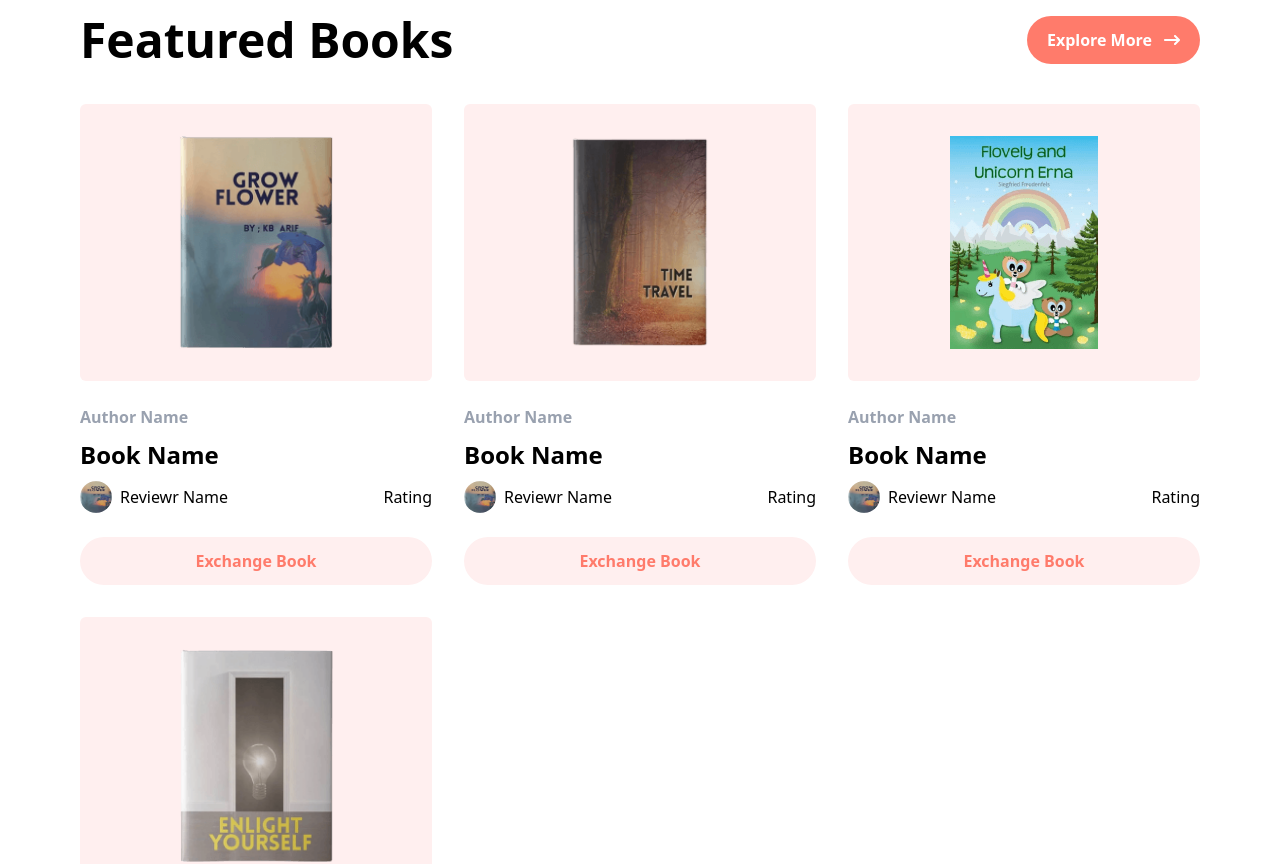
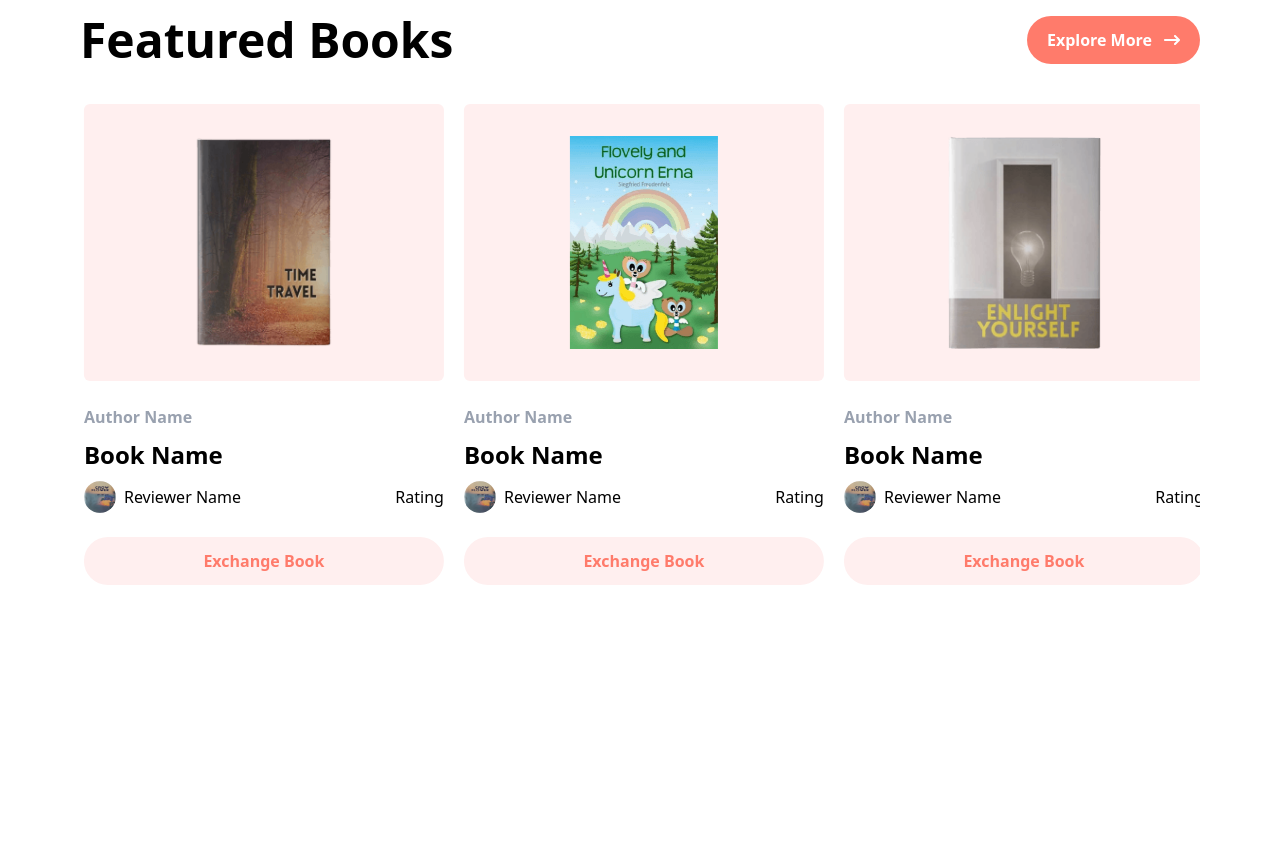
Before and after one commit to iqbalxrr/Book-Tranding-Hub, a Next.js app: page / in a window 1280 px wide. Shown: the part 840-1704 px from the top of the page. After the commit the page ends 1489 px from the top, so only its background shows below. Built offline with nearby package versions, Linux system fonts and the light colour scheme.

Commit message:
added slider on cards

```diff
--- a/package.json
+++ b/package.json
@@ -14,7 +14,8 @@
     "next": "15.5.3",
     "react": "19.1.0",
     "react-dom": "19.1.0",
-    "react-icons": "^5.5.0"
+    "react-icons": "^5.5.0",
+    "swiper": "^12.0.1"
   },
   "devDependencies": {
     "@eslint/eslintrc": "^3",
--- a/src/components/Featured.jsx
+++ b/src/components/Featured.jsx
@@ -1,8 +1,14 @@
+'use client'
+
 import React from 'react';
 import { FaRegEye } from "react-icons/fa6";
 import { TbArrowsCross } from "react-icons/tb";
 import { RiPokerHeartsLine } from "react-icons/ri";
 import { FaArrowRightLong } from "react-icons/fa6";
+
+import { Swiper, SwiperSlide } from 'swiper/react';
+import 'swiper/css';
+import { Autoplay, Pagination } from "swiper/modules";
 
 const Featured = () => {
     return (
@@ -19,159 +25,187 @@ const Featured = () => {
                 </div>
             </div>
 
-        <div className=' grid grid-cols-1 md:grid-cols-2 lg:grid-cols-3 gap-8 '>
+            <div className="w-full">
+                <Swiper
+                    modules={[Autoplay, Pagination]}
+                    slidesPerView={1} // mobile default
+                    spaceBetween={20}
+                    autoplay={{ delay: 4000 }}
+                    speed={2000}
+                    loop={true}
+                    pagination={{ clickable: true }}
+                    breakpoints={{
+                        //  0: { slidesPerView: 1 },
+                        768: { slidesPerView: 2 },   // md
+                        1024: { slidesPerView: 3 },  // lg
+                    }}
+                >
+                    {/* Slide 1 */}
+                    <SwiperSlide>
+                        <div className="space-y-6 group relative">
+                            <div className="flex justify-center items-center bg-[#FFEFEF] py-8 rounded-md">
+                                <img
+                                    className="h-[213px] transition-transform duration-500 ease-in-out transform group-hover:scale-110"
+                                    src="/book1.png"
+                                    alt="book"
+                                />
+                            </div>
 
-            <div className='space-y-6 group relative'>
-                {/* image */}
-                <div className='flex justify-center items-center bg-[#FFEFEF] py-8 rounded-md  '>
-                    <img className='h-[213px] transition-transform duration-500 ease-in-out transform group-hover:scale-110'
-                        src='/book1.png' alt="book" />
-                </div>
-                   {/* Icons (hidden by default, visible on hover) */}
                             <div className="absolute top-24 right-3 flex flex-col gap-3 -translate-y-1/2 opacity-0 group-hover:opacity-100 transition-opacity duration-500">
-                    <button className="w-9 h-9 flex justify-center items-center hover:text-white transition duration-700 p-2 rounded-full border-1 border-gray-400 hover:bg-[#FF7B6B]">
+                                <button className="w-9 h-9 flex justify-center items-center hover:text-white transition duration-700 p-2 rounded-full border border-gray-400 hover:bg-[#FF7B6B]">
                                     <RiPokerHeartsLine />
                                 </button>
-                    <button className="w-9 h-9 flex justify-center items-center hover:text-white transition duration-700 p-2 rounded-full border-1 border-gray-400 hover:bg-[#FF7B6B]">
+                                <button className="w-9 h-9 flex justify-center items-center hover:text-white transition duration-700 p-2 rounded-full border border-gray-400 hover:bg-[#FF7B6B]">
                                     <TbArrowsCross />
                                 </button>
-                    <button className="w-9 h-9 flex justify-center items-center hover:text-white transition duration-700 p-2 rounded-full border-1 border-gray-400 hover:bg-[#FF7B6B]">
+                                <button className="w-9 h-9 flex justify-center items-center hover:text-white transition duration-700 p-2 rounded-full border border-gray-400 hover:bg-[#FF7B6B]">
                                     <FaRegEye />
                                 </button>
                             </div>
 
-                {/* image information */}
-                <div className='space-y-2.5'>
-                    <h4 className='text-gray-400 font-bold'>Author Name</h4>
-                    <h2 className='text-2xl font-bold hover:text-[#FF7B6B] transition duration-700'>Book Name</h2>
-                    <div className='flex justify-between items-center'>
-                        <div className='flex gap-2 items-center'>
-                            <img className='w-8 h-8 rounded-full ' src="/book1.png" alt="" />
-                            <p>Reviewr Name</p>
+                            <div className="space-y-2.5">
+                                <h4 className="text-gray-400 font-bold">Author Name</h4>
+                                <h2 className="text-2xl font-bold hover:text-[#FF7B6B] transition duration-700">Book Name</h2>
+                                <div className="flex justify-between items-center">
+                                    <div className="flex gap-2 items-center">
+                                        <img className="w-8 h-8 rounded-full" src="/book1.png" alt="" />
+                                        <p>Reviewer Name</p>
                                     </div>
                                     <p>Rating</p>
                                 </div>
                             </div>
-                {/* button */}
-                <button
-                    className='w-full text-[#FF7B6B] bg-[#FFEFEF] rounded-full font-bold py-3 hover:text-white hover:bg-[#FF7B6B] transition duration-700'
-                >Exchange Book</button>
+
+                            <button className="w-full text-[#FF7B6B] bg-[#FFEFEF] rounded-full font-bold py-3 hover:text-white hover:bg-[#FF7B6B] transition duration-700">
+                                Exchange Book
+                            </button>
+                        </div>
+                    </SwiperSlide>
+
+                    {/* Slide 2 */}
+                    <SwiperSlide>
+                        <div className="space-y-6 group relative">
+                            <div className="flex justify-center items-center bg-[#FFEFEF] py-8 rounded-md">
+                                <img
+                                    className="h-[213px] transition-transform duration-500 ease-in-out transform group-hover:scale-110"
+                                    src="/book2.png"
+                                    alt="book"
+                                />
                             </div>
 
-              <div className='space-y-6 group relative'>
-                {/* image */}
-                <div className='flex justify-center items-center bg-[#FFEFEF] py-8 rounded-md  '>
-                    <img className='h-[213px] transition-transform duration-500 ease-in-out transform group-hover:scale-110'
-                        src='/book2.png' alt="book" />
-                </div>
-                   {/* Icons (hidden by default, visible on hover) */}
                             <div className="absolute top-24 right-3 flex flex-col gap-3 -translate-y-1/2 opacity-0 group-hover:opacity-100 transition-opacity duration-500">
-                    <button className="w-9 h-9 flex justify-center items-center hover:text-white transition duration-700 p-2 rounded-full border-1 border-gray-400 hover:bg-[#FF7B6B]">
+                                <button className="w-9 h-9 flex justify-center items-center hover:text-white transition duration-700 p-2 rounded-full border border-gray-400 hover:bg-[#FF7B6B]">
                                     <RiPokerHeartsLine />
                                 </button>
-                    <button className="w-9 h-9 flex justify-center items-center hover:text-white transition duration-700 p-2 rounded-full border-1 border-gray-400 hover:bg-[#FF7B6B]">
+                                <button className="w-9 h-9 flex justify-center items-center hover:text-white transition duration-700 p-2 rounded-full border border-gray-400 hover:bg-[#FF7B6B]">
                                     <TbArrowsCross />
                                 </button>
-                    <button className="w-9 h-9 flex justify-center items-center hover:text-white transition duration-700 p-2 rounded-full border-1 border-gray-400 hover:bg-[#FF7B6B]">
+                                <button className="w-9 h-9 flex justify-center items-center hover:text-white transition duration-700 p-2 rounded-full border border-gray-400 hover:bg-[#FF7B6B]">
                                     <FaRegEye />
                                 </button>
                             </div>
 
-                {/* image information */}
-                <div className='space-y-2.5'>
-                    <h4 className='text-gray-400 font-bold'>Author Name</h4>
-                    <h2 className='text-2xl font-bold hover:text-[#FF7B6B] transition duration-700'>Book Name</h2>
-                    <div className='flex justify-between items-center'>
-                        <div className='flex gap-2 items-center'>
-                            <img className='w-8 h-8 rounded-full ' src="/book1.png" alt="" />
-                            <p>Reviewr Name</p>
+                            <div className="space-y-2.5">
+                                <h4 className="text-gray-400 font-bold">Author Name</h4>
+                                <h2 className="text-2xl font-bold hover:text-[#FF7B6B] transition duration-700">Book Name</h2>
+                                <div className="flex justify-between items-center">
+                                    <div className="flex gap-2 items-center">
+                                        <img className="w-8 h-8 rounded-full" src="/book1.png" alt="" />
+                                        <p>Reviewer Name</p>
                                     </div>
                                     <p>Rating</p>
                                 </div>
                             </div>
-                {/* button */}
-                <button
-                    className='w-full text-[#FF7B6B] bg-[#FFEFEF] rounded-full font-bold py-3 hover:text-white hover:bg-[#FF7B6B] transition duration-700'
-                >Exchange Book</button>
+
+                            <button className="w-full text-[#FF7B6B] bg-[#FFEFEF] rounded-full font-bold py-3 hover:text-white hover:bg-[#FF7B6B] transition duration-700">
+                                Exchange Book
+                            </button>
+                        </div>
+                    </SwiperSlide>
+
+                    {/* Slide 3 */}
+                    <SwiperSlide>
+                        <div className="space-y-6 group relative">
+                            <div className="flex justify-center items-center bg-[#FFEFEF] py-8 rounded-md">
+                                <img
+                                    className="h-[213px] transition-transform duration-500 ease-in-out transform group-hover:scale-110"
+                                    src="/book3.png"
+                                    alt="book"
+                                />
                             </div>
 
-             <div className='space-y-6 group relative'>
-                {/* image */}
-                <div className='flex justify-center items-center bg-[#FFEFEF] py-8 rounded-md  '>
-                    <img className='h-[213px] transition-transform duration-500 ease-in-out transform group-hover:scale-110'
-                        src='/book3.png' alt="book" />
-                </div>
-                   {/* Icons (hidden by default, visible on hover) */}
                             <div className="absolute top-24 right-3 flex flex-col gap-3 -translate-y-1/2 opacity-0 group-hover:opacity-100 transition-opacity duration-500">
-                    <button className="w-9 h-9 flex justify-center items-center hover:text-white transition duration-700 p-2 rounded-full border-1 border-gray-400 hover:bg-[#FF7B6B]">
+                                <button className="w-9 h-9 flex justify-center items-center hover:text-white transition duration-700 p-2 rounded-full border border-gray-400 hover:bg-[#FF7B6B]">
                                     <RiPokerHeartsLine />
                                 </button>
-                    <button className="w-9 h-9 flex justify-center items-center hover:text-white transition duration-700 p-2 rounded-full border-1 border-gray-400 hover:bg-[#FF7B6B]">
+                                <button className="w-9 h-9 flex justify-center items-center hover:text-white transition duration-700 p-2 rounded-full border border-gray-400 hover:bg-[#FF7B6B]">
                                     <TbArrowsCross />
                                 </button>
-                    <button className="w-9 h-9 flex justify-center items-center hover:text-white transition duration-700 p-2 rounded-full border-1 border-gray-400 hover:bg-[#FF7B6B]">
+                                <button className="w-9 h-9 flex justify-center items-center hover:text-white transition duration-700 p-2 rounded-full border border-gray-400 hover:bg-[#FF7B6B]">
                                     <FaRegEye />
                                 </button>
                             </div>
 
-                {/* image information */}
-                <div className='space-y-2.5'>
-                    <h4 className='text-gray-400 font-bold'>Author Name</h4>
-                    <h2 className='text-2xl font-bold hover:text-[#FF7B6B] transition duration-700'>Book Name</h2>
-                    <div className='flex justify-between items-center'>
-                        <div className='flex gap-2 items-center'>
-                            <img className='w-8 h-8 rounded-full ' src="/book1.png" alt="" />
-                            <p>Reviewr Name</p>
+                            <div className="space-y-2.5">
+                                <h4 className="text-gray-400 font-bold">Author Name</h4>
+                                <h2 className="text-2xl font-bold hover:text-[#FF7B6B] transition duration-700">Book Name</h2>
+                                <div className="flex justify-between items-center">
+                                    <div className="flex gap-2 items-center">
+                                        <img className="w-8 h-8 rounded-full" src="/book1.png" alt="" />
+                                        <p>Reviewer Name</p>
                                     </div>
                                     <p>Rating</p>
                                 </div>
                             </div>
-                {/* button */}
-                <button
-                    className='w-full text-[#FF7B6B] bg-[#FFEFEF] rounded-full font-bold py-3 hover:text-white hover:bg-[#FF7B6B] transition duration-700'
-                >Exchange Book</button>
+
+                            <button className="w-full text-[#FF7B6B] bg-[#FFEFEF] rounded-full font-bold py-3 hover:text-white hover:bg-[#FF7B6B] transition duration-700">
+                                Exchange Book
+                            </button>
+                        </div>
+                    </SwiperSlide>
+
+                     {/* Slide 4 */}
+                    <SwiperSlide>
+                        <div className="space-y-6 group relative">
+                            <div className="flex justify-center items-center bg-[#FFEFEF] py-8 rounded-md">
+                                <img
+                                    className="h-[213px] transition-transform duration-500 ease-in-out transform group-hover:scale-110"
+                                    src="/book4.png"
+                                    alt="book"
+                                />
                             </div>
 
-            <div className='space-y-6 group relative'>
-                {/* image */}
-                <div className='flex justify-center items-center bg-[#FFEFEF] py-8 rounded-md  '>
-                    <img className='h-[213px] transition-transform duration-500 ease-in-out transform group-hover:scale-110'
-                        src='/book4.png' alt="book" />
-                </div>
-                   {/* Icons (hidden by default, visible on hover) */}
                             <div className="absolute top-24 right-3 flex flex-col gap-3 -translate-y-1/2 opacity-0 group-hover:opacity-100 transition-opacity duration-500">
-                    <button className="w-9 h-9 flex justify-center items-center hover:text-white transition duration-700 p-2 rounded-full border-1 border-gray-400 hover:bg-[#FF7B6B]">
+                                <button className="w-9 h-9 flex justify-center items-center hover:text-white transition duration-700 p-2 rounded-full border border-gray-400 hover:bg-[#FF7B6B]">
                                     <RiPokerHeartsLine />
                                 </button>
-                    <button className="w-9 h-9 flex justify-center items-center hover:text-white transition duration-700 p-2 rounded-full border-1 border-gray-400 hover:bg-[#FF7B6B]">
+                                <button className="w-9 h-9 flex justify-center items-center hover:text-white transition duration-700 p-2 rounded-full border border-gray-400 hover:bg-[#FF7B6B]">
                                     <TbArrowsCross />
                                 </button>
-                    <button className="w-9 h-9 flex justify-center items-center hover:text-white transition duration-700 p-2 rounded-full border-1 border-gray-400 hover:bg-[#FF7B6B]">
+                                <button className="w-9 h-9 flex justify-center items-center hover:text-white transition duration-700 p-2 rounded-full border border-gray-400 hover:bg-[#FF7B6B]">
                                     <FaRegEye />
                                 </button>
                             </div>
 
-                {/* image information */}
-                <div className='space-y-2.5'>
-                    <h4 className='text-gray-400 font-bold'>Author Name</h4>
-                    <h2 className='text-2xl font-bold hover:text-[#FF7B6B] transition duration-700'>Book Name</h2>
-                    <div className='flex justify-between items-center'>
-                        <div className='flex gap-2 items-center'>
-                            <img className='w-8 h-8 rounded-full ' src="/book1.png" alt="" />
-                            <p>Reviewr Name</p>
+                            <div className="space-y-2.5">
+                                <h4 className="text-gray-400 font-bold">Author Name</h4>
+                                <h2 className="text-2xl font-bold hover:text-[#FF7B6B] transition duration-700">Book Name</h2>
+                                <div className="flex justify-between items-center">
+                                    <div className="flex gap-2 items-center">
+                                        <img className="w-8 h-8 rounded-full" src="/book1.png" alt="" />
+                                        <p>Reviewer Name</p>
                                     </div>
                                     <p>Rating</p>
                                 </div>
                             </div>
-                {/* button */}
-                <button
-                    className='w-full text-[#FF7B6B] bg-[#FFEFEF] rounded-full font-bold py-3 hover:text-white hover:bg-[#FF7B6B] transition duration-700'
-                >Exchange Book</button>
+
+                            <button className="w-full text-[#FF7B6B] bg-[#FFEFEF] rounded-full font-bold py-3 hover:text-white hover:bg-[#FF7B6B] transition duration-700">
+                                Exchange Book
+                            </button>
+                        </div>
+                    </SwiperSlide>
+                </Swiper>
             </div>
 
-
-
-        </div>
         </div>
     );
 };
```
Also changed, not shown: 1 other file (tests, documents, lock files or other folders). Lines whose indentation alone changed are shown as unchanged.
